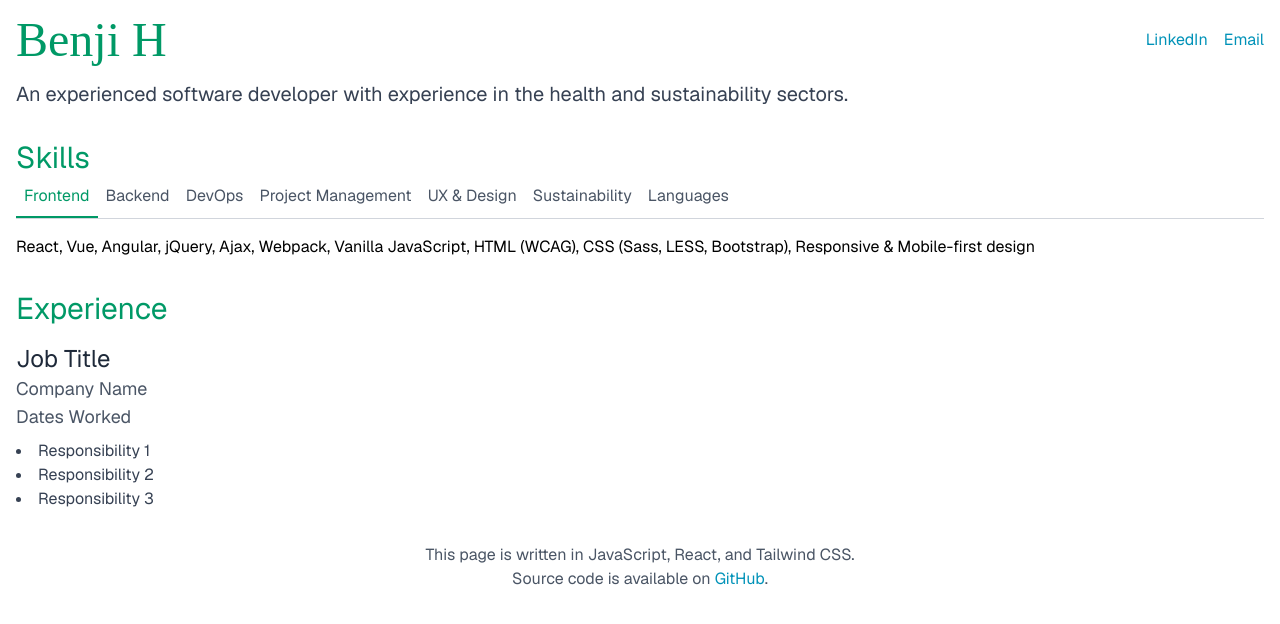
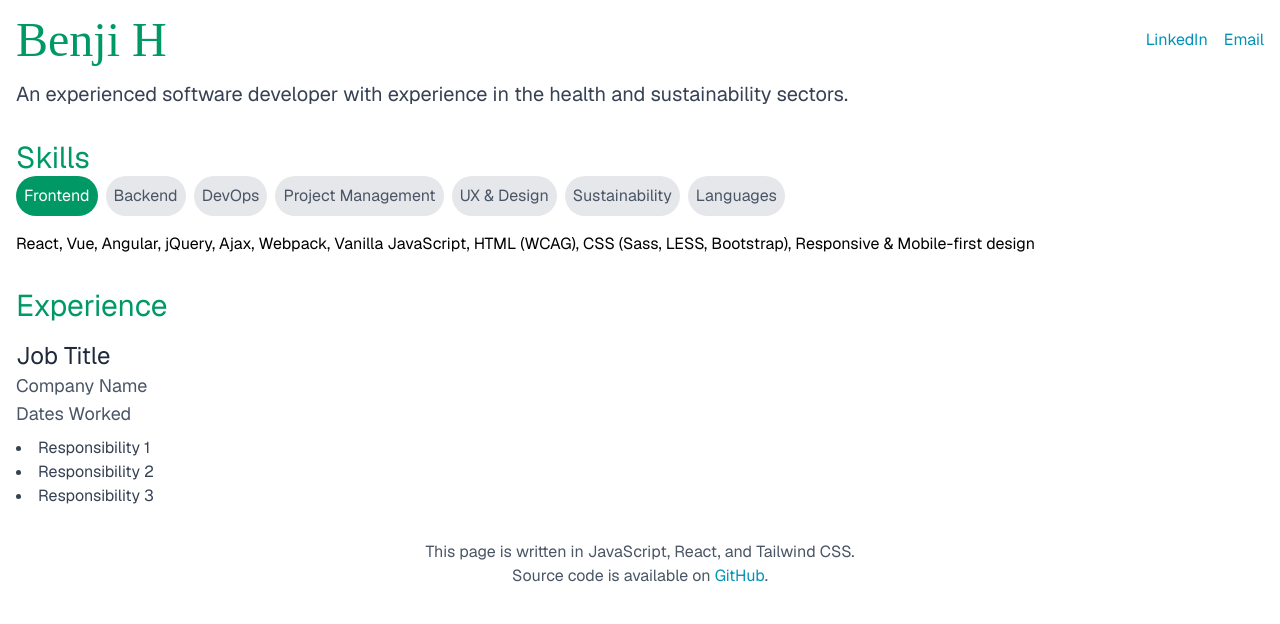
Before and after one commit to benji759/work-webpage, a React (Vite) app: page / in a window 1280 px wide. Shown: the top 624 px of the page. Built offline with nearby package versions, Linux system fonts and the light colour scheme; a web font is replaced by a local one.

Commit message:
feat: Change the appearance of the tabs so that they can wrap onto multiple lines without ruining anything

```diff
--- a/src/Tabs.jsx
+++ b/src/Tabs.jsx
@@ -15,11 +15,11 @@ function Tabs() {
 
   return (
     <div>
-      <div className="flex border-b border-gray-300" role="tablist">
+      <div className="flex flex-wrap gap-2" role="tablist">
         {tabs.map((tab) => (
           <button
             key={tab.name}
-            className={`p-2 cursor-pointer border-b-2 ${activeTab === tab.name ? 'border-emerald-600 text-emerald-600' : 'border-transparent text-gray-600 hover:text-emerald-600'}`}
+            className={`p-2 cursor-pointer rounded-full ${activeTab === tab.name ? 'bg-emerald-600 text-white' : 'bg-gray-200 text-gray-600 hover:bg-emerald-600 hover:text-white'}`}
             onClick={() => setActiveTab(tab.name)}
             role="tab"
             aria-selected={activeTab === tab.name}
```
